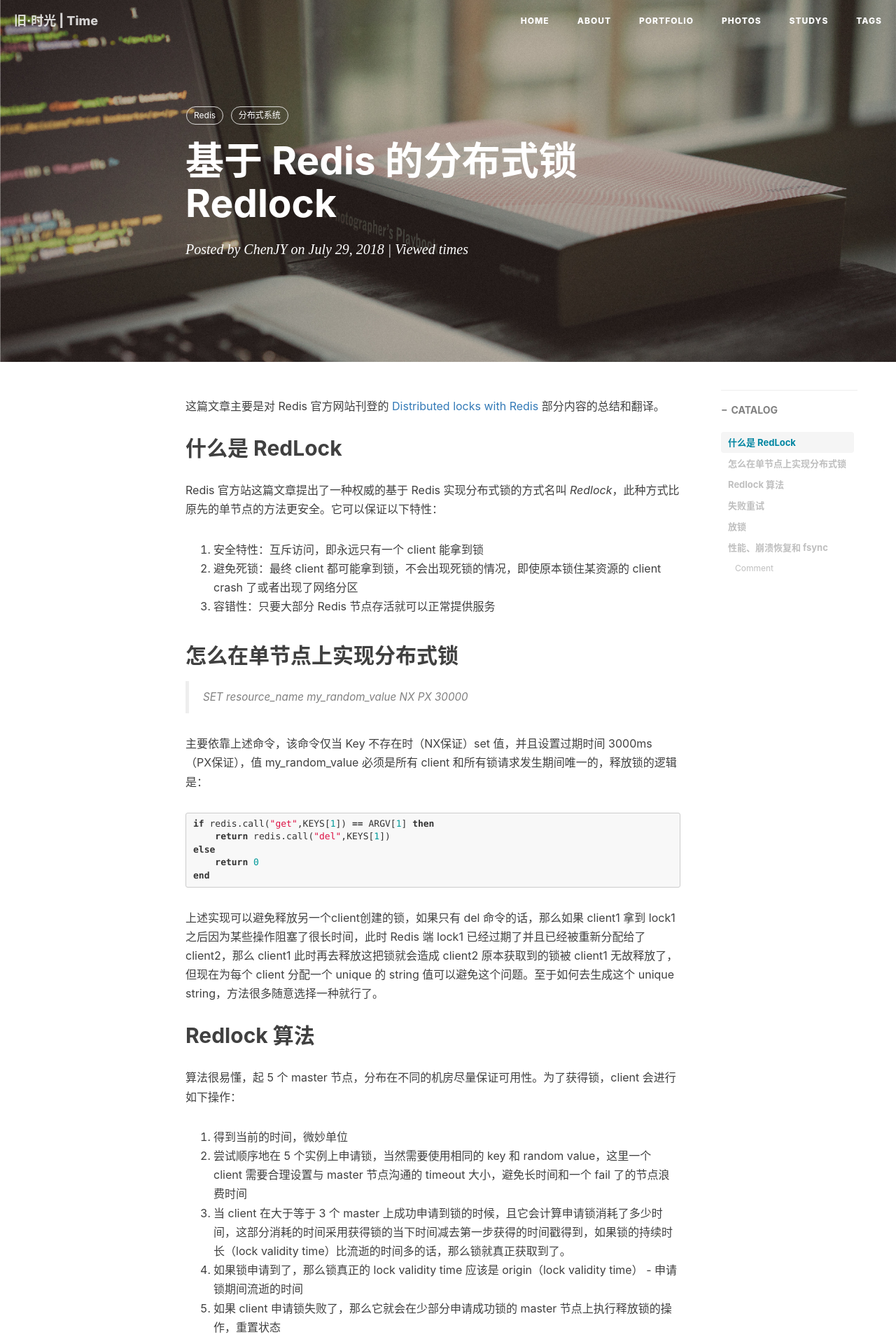
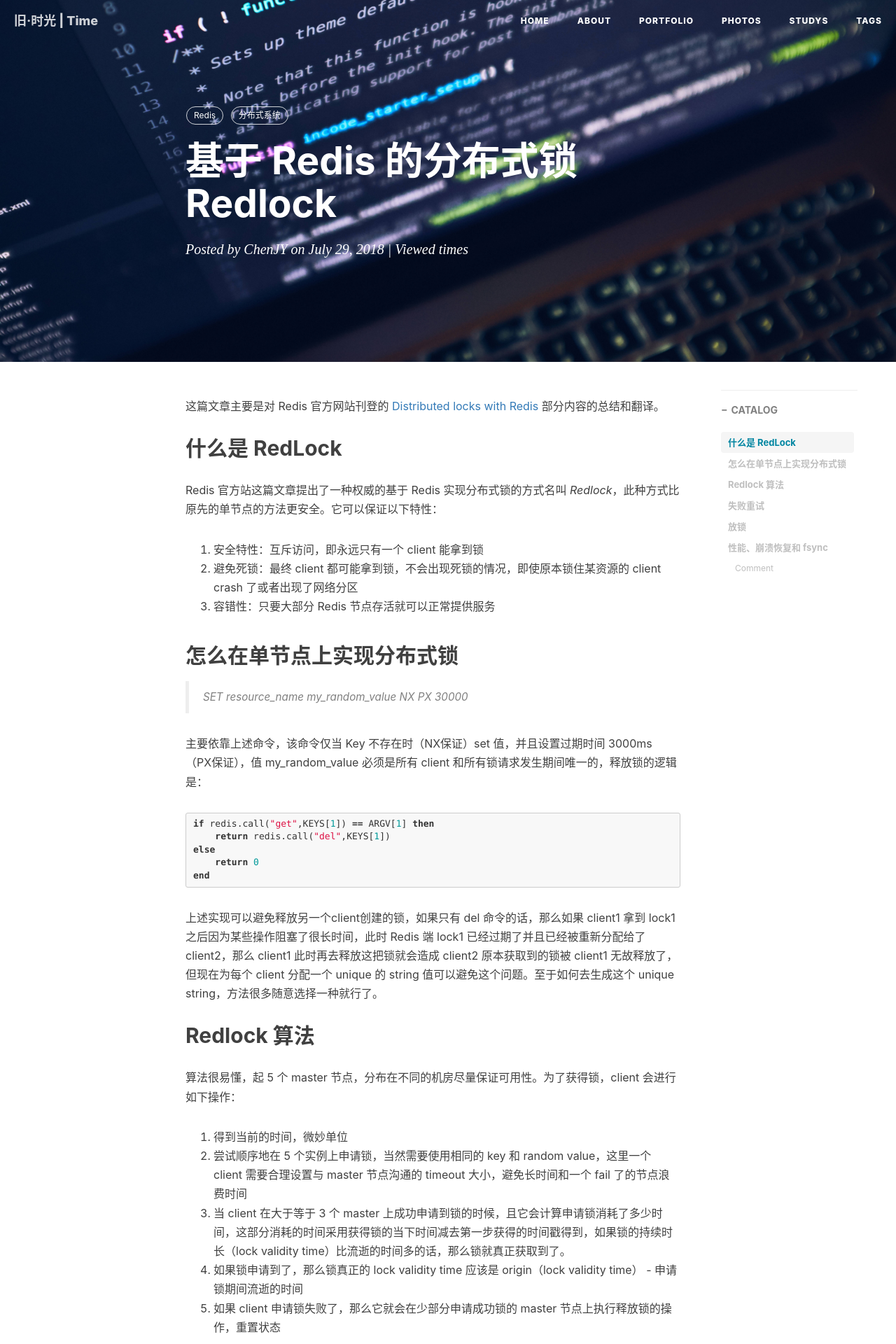
Before and after one commit to jiayangchen/jiayangchen.github.io, a Jekyll site: the page built from _posts/2018-07-29-redlock.md, in a window 1280 px wide. Shown: the top 1920 px of the page at 70% size. Built offline with Jekyll 4.4.1, drawn with Linux system fonts in a browser that asks for light colours; nearby versions of some CDN libraries; comment, search, counter and statistics services are not loaded.

Commit message:
add blog

```diff
--- a/_posts/2018-07-29-redlock.md
+++ b/_posts/2018-07-29-redlock.md
@@ -4,7 +4,7 @@ title: "基于 Redis 的分布式锁 Redlock"
 subtitle: ""
 date: 2018-07-29
 author: "ChenJY"
-header-img: "img/websitear.jpg"
+header-img: "img/techBlog.jpg"
 catalog: true
 tags:
     - Redis
```
Also changed, not shown: img/techBlog.jpg (added).
